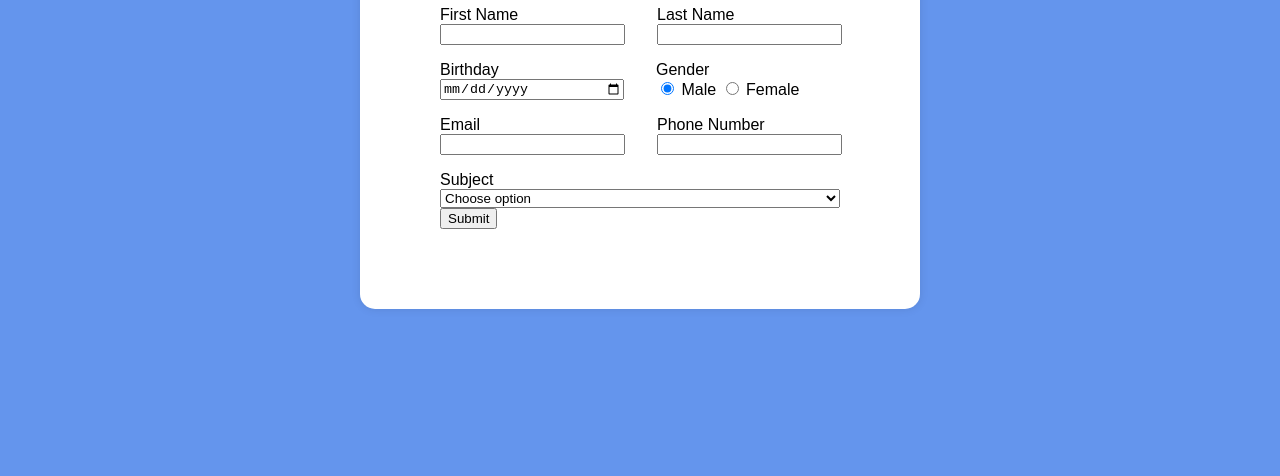
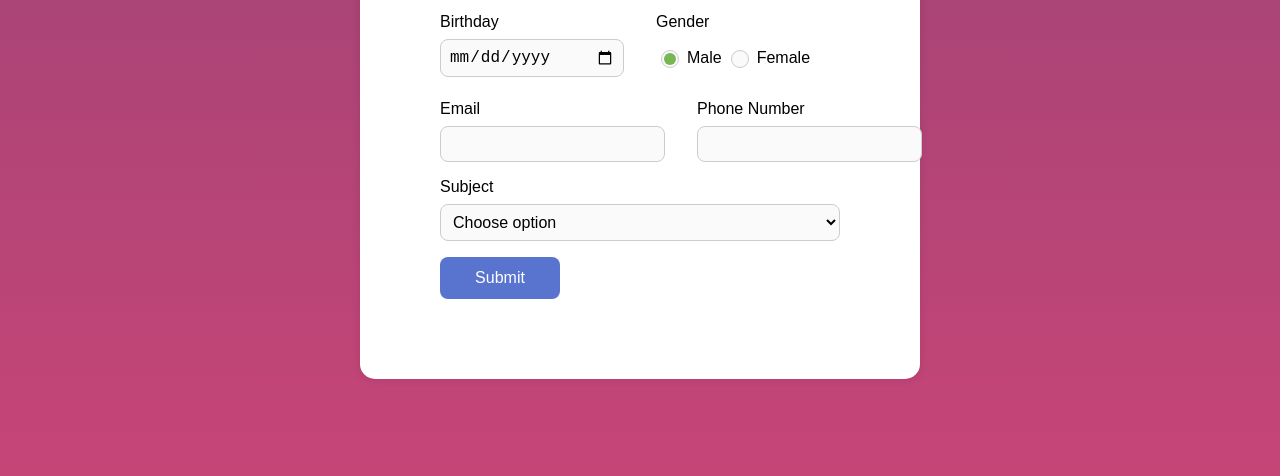
Before and after one commit to Piangchamas/pianghamas-coop-test, a plain HTML site: page index.html in a window 1280 px wide. Shown: the part 324-800 px from the top of the page. Drawn offline with Linux system fonts and the light colour scheme.

Commit message:
added style

```diff
--- a/style.css
+++ b/style.css
@@ -1,6 +1,6 @@
 body {
     font-family: Arial, sans-serif;
-    background: cornflowerblue;
+    background: linear-gradient(to top, #c64577, #984376);
 
     display: flex;
     justify-content: center;
@@ -35,7 +35,73 @@ body {
     flex-direction: column;
 }
 
+label {
+    margin-bottom: 0.5rem;
+}
+
+input, select {
+    padding: 0.5rem;
+    border: 1px solid #ccc;
+    border-radius: 8px;
+    font-size: 1rem;
+    background-color: #fafafa;
+}
+
+.radio-group {
+    display: flex;
+    gap: 0.25rem;
+    align-items: center;
+    padding: 0.5rem 0 0.5rem 0;
+}
+
+.radio-group input[type="radio"]{
+margin-right: 0.25rem;
+margin-bottom: 0.5rem;
+appearance: none;
+-webkit-appearance: none;
+background-color: #fafafa;
+border: 1px solid #ccc;
+border-radius: 50%;
+width: 1rem;
+height: 1rem;
+position: relative;
+}
+
+.radio-group input[type="radio"]:checked {
+background-color: #fafafa;
+border-color: #ccc;
+}
+
+.radio-group input[type="radio"]:checked::before {
+    content: '';
+    position: absolute;
+    top: 50%;
+    left: 50%;
+    transform: translate(-50%, -50%);
+    width: 12px;
+    height: 12px;
+    border-radius: 50%;
+    background-color: #76b655;
+}
+
 .button {
     display: flex;
     text-align: start;
 }
+
+button {
+    background-color: #5974cf;
+    color: white;
+    padding: 0.75rem 1rem;
+    border: none;
+    border-radius: 8px;
+    font-size: 1rem;
+    cursor: pointer;
+    width: 30%;
+    margin-top: 1rem;
+}
+
+button:hover {
+    background-color: #5b4cdb;
+
+}
```
